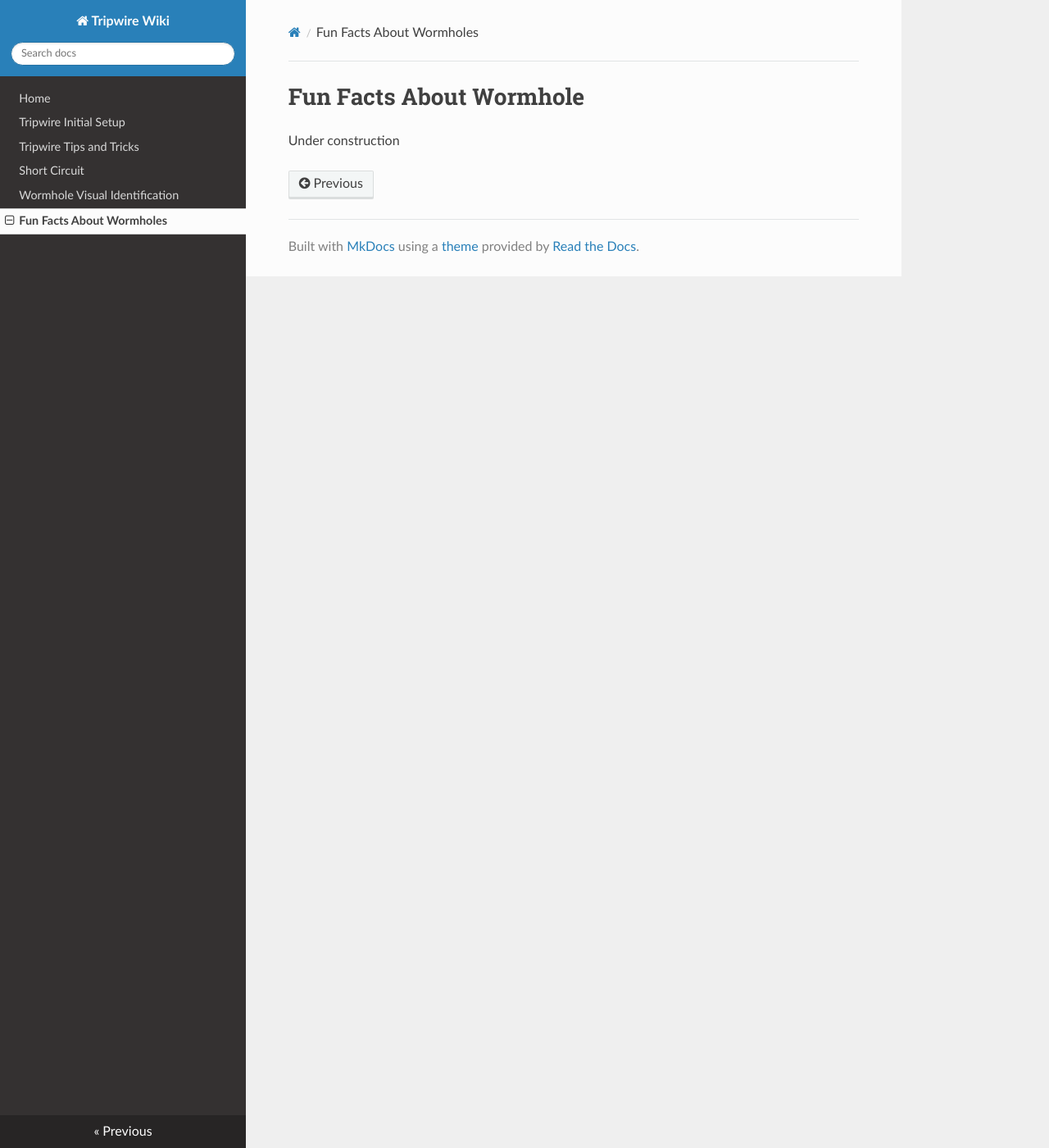
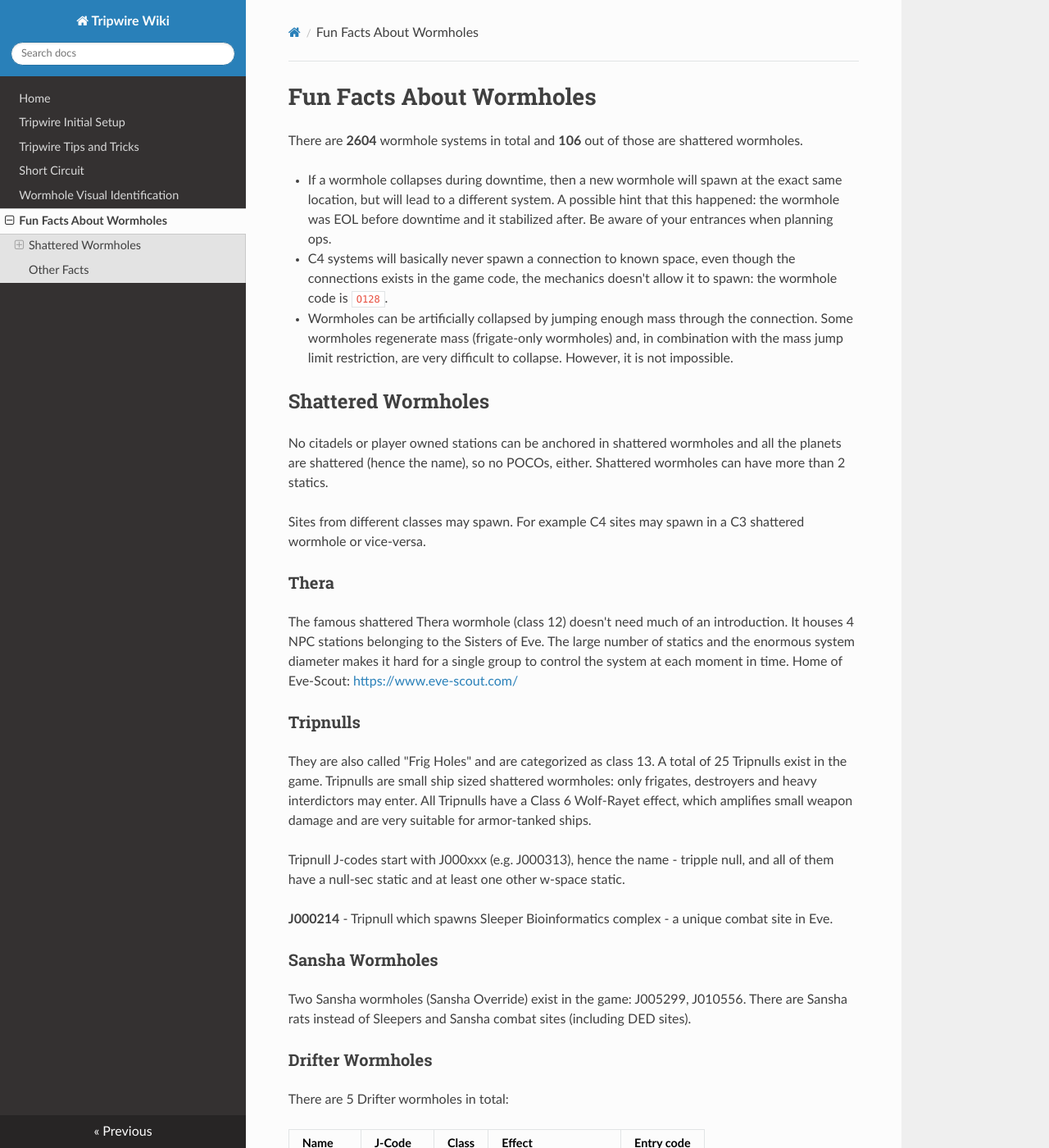
Before and after one commit to maurerit/tripwire-docs, an MkDocs documentation site: the page built from docs/funfacts.md, in a window 1280 px wide and 1400 px high. Shown: the whole window at 82% size. Built offline with MkDocs 1.6.1, drawn with Linux system fonts in a browser that asks for light colours; nearby versions of some CDN libraries; old or Windows-style settings are respelled for this version of MkDocs; some of the changed text lies outside the part shown.

Commit message:
Short Circuit and Fun Facts docs

```diff
--- a/docs/funfacts.md
+++ b/docs/funfacts.md
@@ -1,3 +1,55 @@
-# Fun Facts About Wormhole
+# Fun Facts About Wormholes
 
-Under construction
+There are **2604** wormhole systems in total and **106** out of those are shattered wormholes.
+
+* If a wormhole collapses during downtime, then a new wormhole will spawn at the exact same location, but will lead to a different system. A possible hint that this happened: the wormhole was EOL before downtime and it stabilized after. Be aware of your entrances when planning ops.
+* C4 systems will basically never spawn a connection to known space, even though the connections exists in the game code, the mechanics doesn't allow it to spawn: the wormhole code is `O128`.
+* Wormholes can be artificially collapsed by jumping enough mass through the connection. Some wormholes regenerate mass (frigate-only wormholes) and, in combination with the mass jump limit restriction, are very difficult to collapse. However, it is not impossible.
+
+## Shattered Wormholes
+
+No citadels or player owned stations can be anchored in shattered wormholes and all the planets are shattered (hence the name), so no POCOs, either. Shattered wormholes can have more than 2 statics.
+
+Sites from different classes may spawn. For example C4 sites may spawn in a C3 shattered wormhole or vice-versa.
+
+### Thera
+
+The famous shattered Thera wormhole (class 12) doesn't need much of an introduction. It houses 4 NPC stations belonging to the Sisters of Eve. The large number of statics and the enormous system diameter makes it hard for a single group to control the system at each moment in time. Home of Eve-Scout: <https://www.eve-scout.com/>
+
+### Tripnulls
+
+They are also called "Frig Holes" and are categorized as class 13. A total of 25 Tripnulls exist in the game. Tripnulls are small ship sized shattered wormholes: only frigates, destroyers and heavy interdictors may enter. All Tripnulls have a Class 6 Wolf-Rayet effect, which amplifies small weapon damage and are very suitable for armor-tanked ships.
+
+Tripnull J-codes start with J000xxx (e.g. J000313), hence the name - tripple null, and all of them have a null-sec static and at least one other w-space static.
+
+**J000214** - Tripnull which spawns Sleeper Bioinformatics complex - a unique combat site in Eve.
+
+### Sansha Wormholes
+
+Two Sansha wormholes (Sansha Override) exist in the game: J005299, J010556. There are Sansha rats instead of Sleepers and Sansha combat sites (including DED sites).
+
+### Drifter Wormholes
+
+There are 5 Drifter wormholes in total:
+
+| Name     | J-Code  | Class | Effect               | Entry code |
+|----------|---------|-------|----------------------|------------|
+| Sentinel | J055520 | C14   | Red Giant            | S877       |
+| Barbican | J110145 | C15   | Cataclysmic Variable | B735       |
+| Vidette  | J164710 | C16   | Magnetar             | V928       |
+| Conflux  | J200727 | C17   | Pulsar               | C414       |
+| Redoubt  | J175618 | C18   | Wolf-Rayet           | R259       |
+
+* All Drifter wormholes have a classic C2 static (D382) and the rest are "Unidentified Wormholes"
+* You can not warp to "Unidentified Wormholes" at 0k. You will always land at a beacon and will have to slowboat to the wormhole, while Drifters may appear on grid, so be careful :)
+
+## Other Facts
+
+* **J154735** - the only wormhole which has planets of each type (except shattered planets): Temperate: 1, Ice: 1, Gas: 2, Oceanic: 2, Lava: 1, Barren: 1, Storm: 2, Plasma: 1. This is a PI heaven :)
+* **J210750** - Eve's smallest wormhole with only a 3.7 AU radius (distance from sun to furthest planet)
+* **J101248** - Eve's largest wormhole (besides Thera) with a whooping 142.3 AU radius (perfect for hiding capital fleets and watching movies while warping)
+* **J152801**, **J162720** and **J163225** - have only a single moon (easy to defend, maybe?)
+* **J102834** - home of `Eyjafjallajökull II` (a lava planet named after the Icelandic volcano 'Eyjafjallajökull'), try spelling that...
+* **J1226-0** - This class 4 wormhole has a special character inside the name. There used to be three of them: J1226-0, J1259+0 and J1340+6, but only one remains now. The last two were renamed.
+* **J140208** has been renamed to J170376 in Odyssey. CCP, what are you hiding?
+* **J164104**, **J115422** - the only non-shattered wormholes which have a shattered planet. What happened there?
```
Also changed, not shown: docs/index.md (+7 -1 lines), docs/shortcircuit.md (+11 -1 lines).
